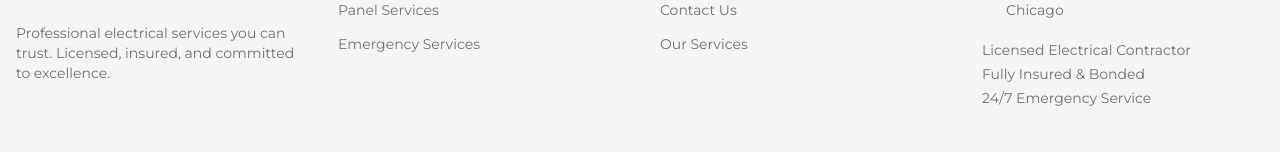
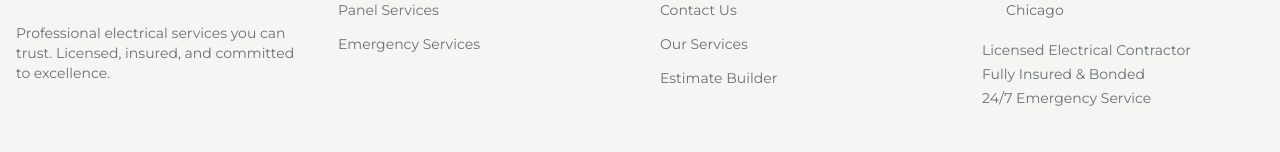
Before and after one commit to anatoliarlouski/everwire-electric, a Next.js app: page / in a window 1280 px wide. Shown: the part 3527-3679 px from the top of the page. Built offline with nearby package versions, Linux system fonts and the light colour scheme.

Commit message:
Footer: link to the estimate builder
Co-Authored-By: Claude Fable 5.1 <noreply@anthropic.com>

```diff
--- a/components/footer.tsx
+++ b/components/footer.tsx
@@ -62,6 +62,7 @@ export function Footer() {
               <li><Link href="/gallery" className="inline-block py-1.5 hover:text-foreground transition-colors">Project Gallery</Link></li>
               <li><Link href="/contact" className="inline-block py-1.5 hover:text-foreground transition-colors">Contact Us</Link></li>
               <li><Link href="/#services" className="inline-block py-1.5 hover:text-foreground transition-colors">Our Services</Link></li>
+              <li><Link href="/estimate-builder" className="inline-block py-1.5 hover:text-foreground transition-colors">Estimate Builder</Link></li>
             </ul>
           </div>
 
```
